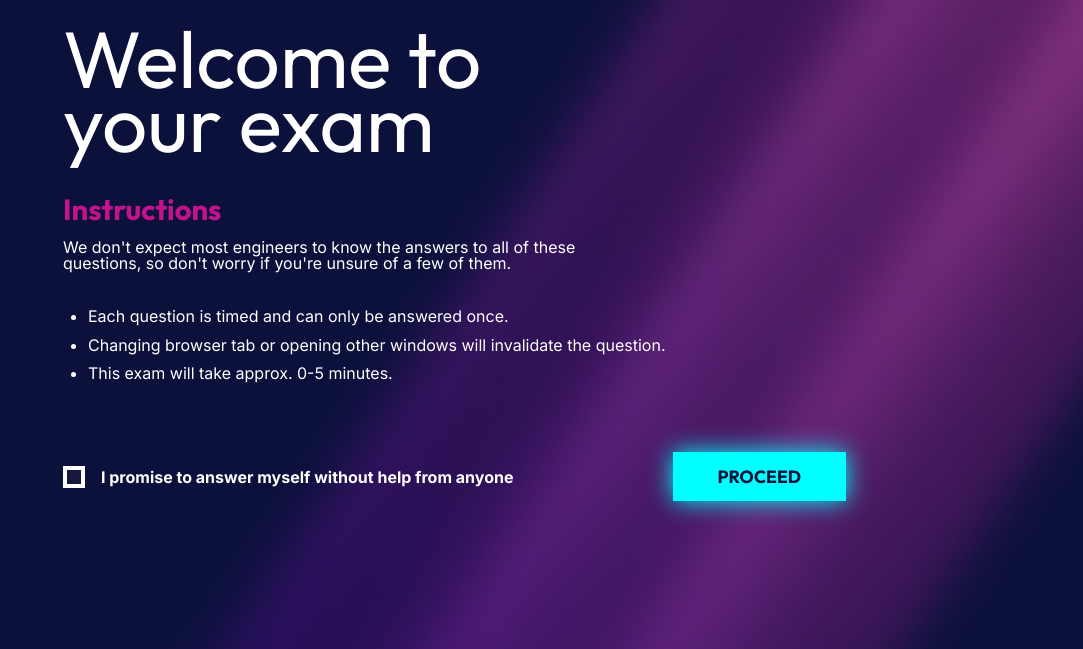
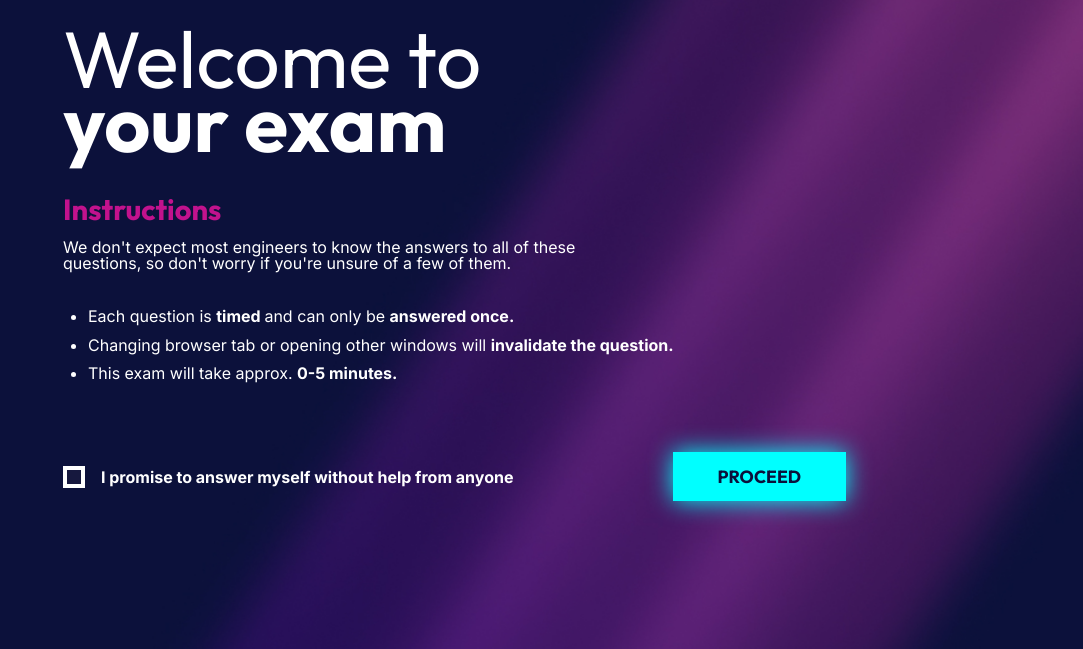
Before and after one commit to looloops/BUILD-WEEK-1, a plain HTML site: page index.html in a window 1280 px wide. Shown: the part 157-806 px from the top of the page, without its empty margins (197-1280 px from the left). Drawn offline with Linux system fonts and the light colour scheme.

Commit message:
branch-philip

```diff
--- a/assets/welcome.css
+++ b/assets/welcome.css
@@ -27,7 +27,9 @@
     width: 9.375em;
     padding-bottom: 3.125em;
 } */
-
+span {
+  font-weight: bolder;
+}
 #purple {
     color: #c2128d;
 }
```
